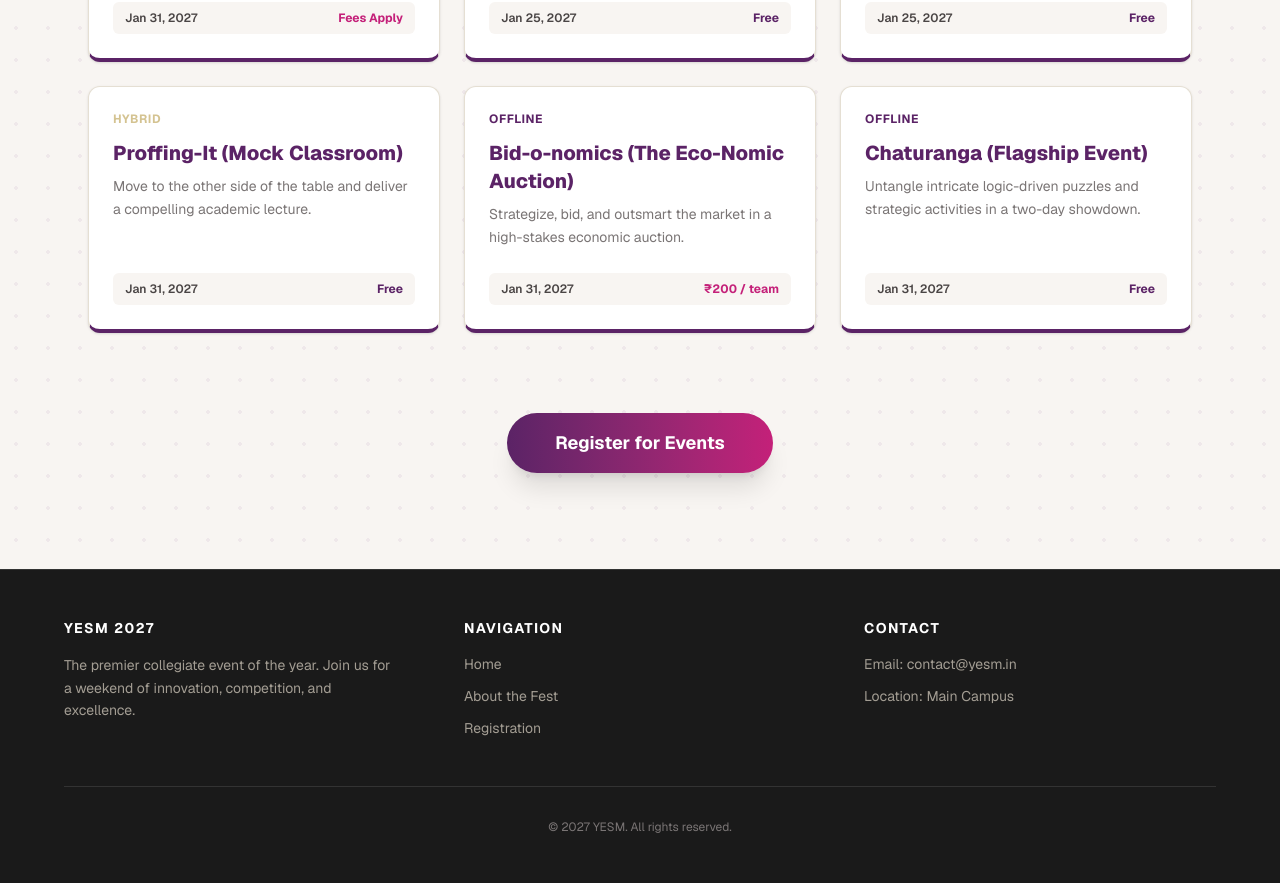
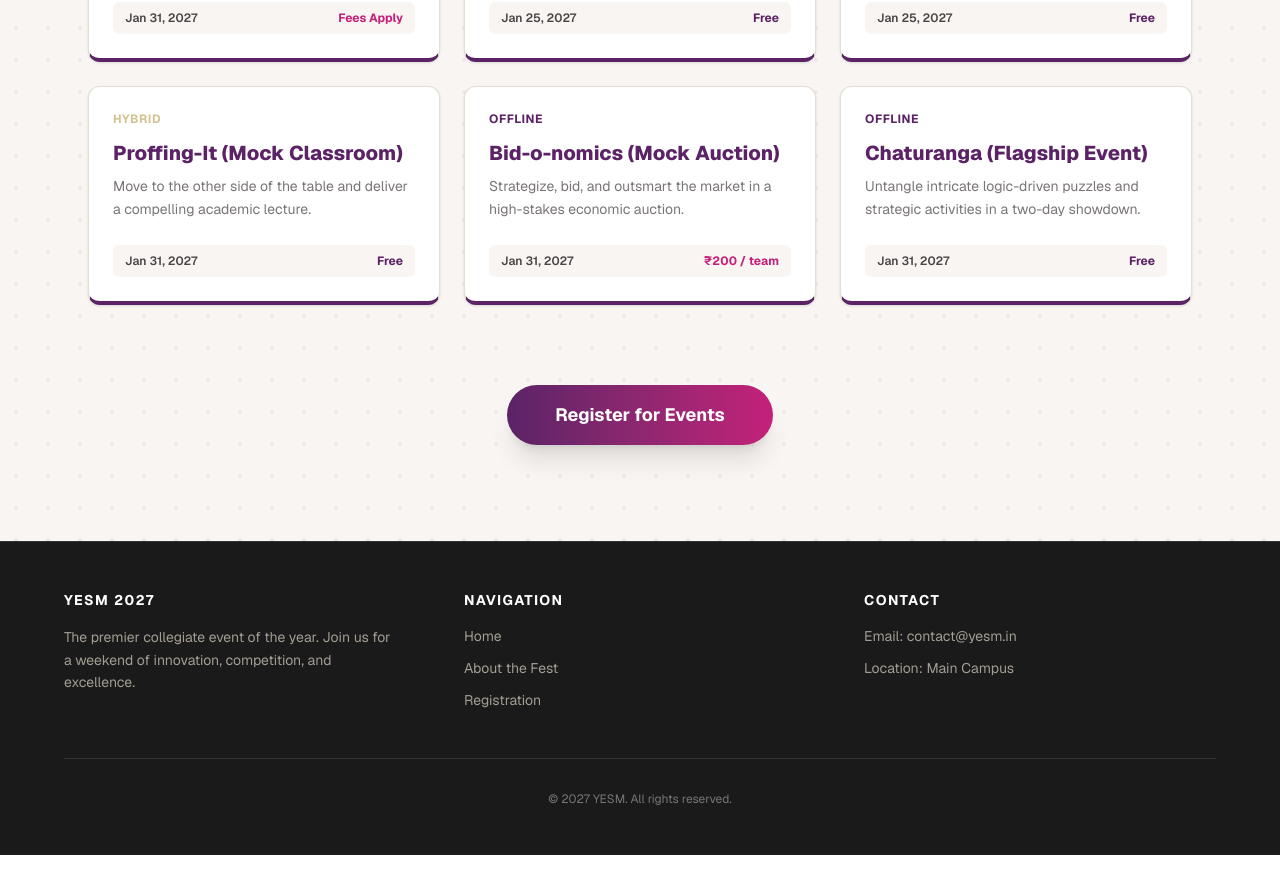
Before and after one commit to Sagniiiik/yesm-2026, a Next.js app: page /events in a window 1280 px wide. Shown: the part 1780-2663 px from the top of the page. After the commit the page ends 2635 px from the top, so only its background shows below. Built offline with nearby package versions, Linux system fonts and the light colour scheme.

Commit message:
mock auction

```diff
--- a/app/events/page.tsx
+++ b/app/events/page.tsx
@@ -357,7 +357,7 @@ export default function Events() {
       formUrl: 'https://forms.gle/t5kwivrFQ6qebFh58'
     },
 {
-      id: 'bid-o-nomics', mode: 'OFFLINE', title: 'Bid-o-nomics (The Eco-Nomic Auction)', cost: '₹200 / team', deadline: 'Jan 31, 2027',
+      id: 'bid-o-nomics', mode: 'OFFLINE', title: 'Bid-o-nomics (Mock Auction)', cost: '₹200 / team', deadline: 'Jan 31, 2027',
       desc: 'Strategize, bid, and outsmart the market in a high-stakes economic auction.',
       rules: 'Teams of 2-4 members. Budget management and valuation accuracy determine the winner. No external calculators or devices permitted during the live bidding round.',
       formUrl: 'https://docs.google.com/forms/d/e/1FAIpQLSey0VxoU0l8LVkRguguAD7XSCENEm_cO2FYl25iaCGf13iTgw/viewform?usp=publish-editor'
```
